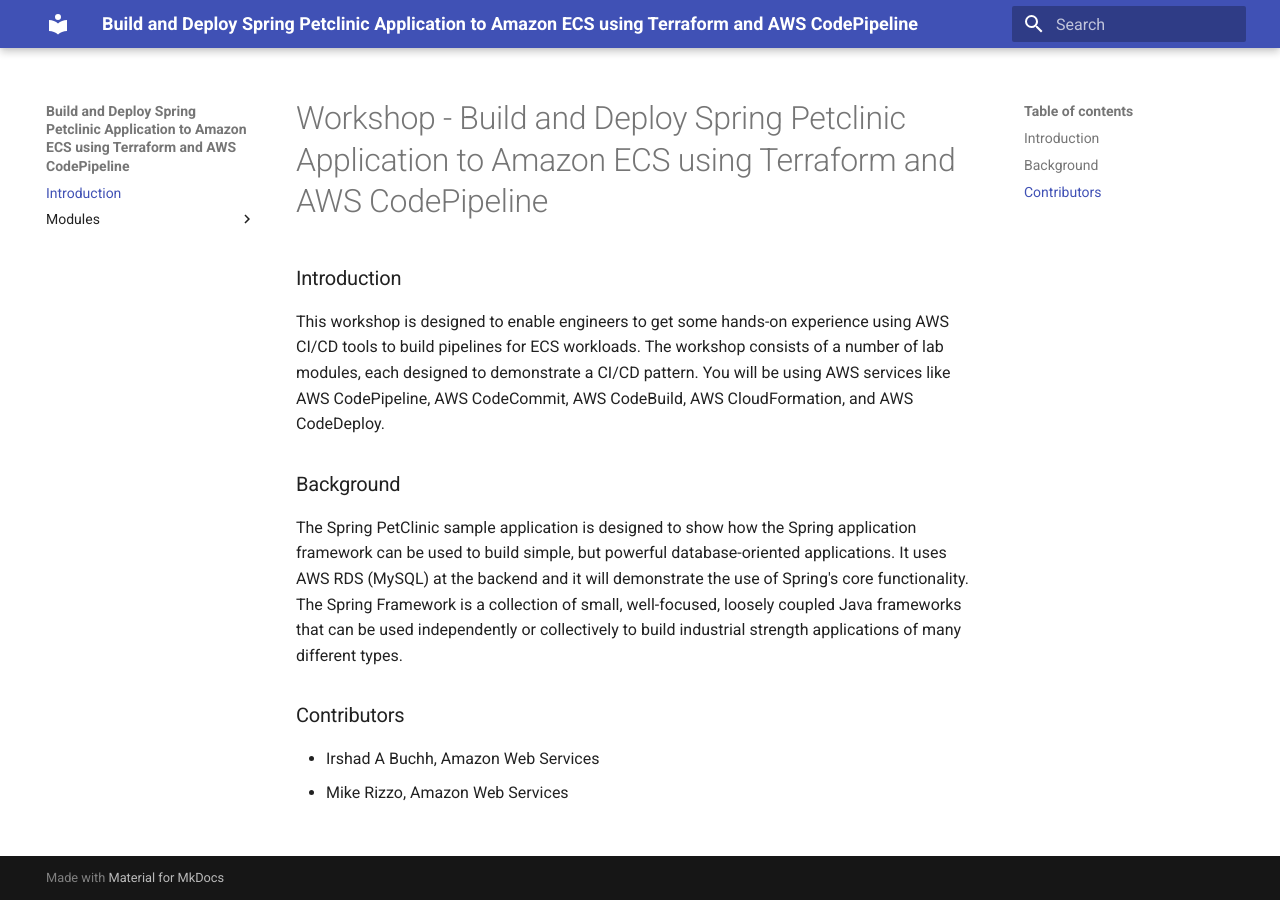
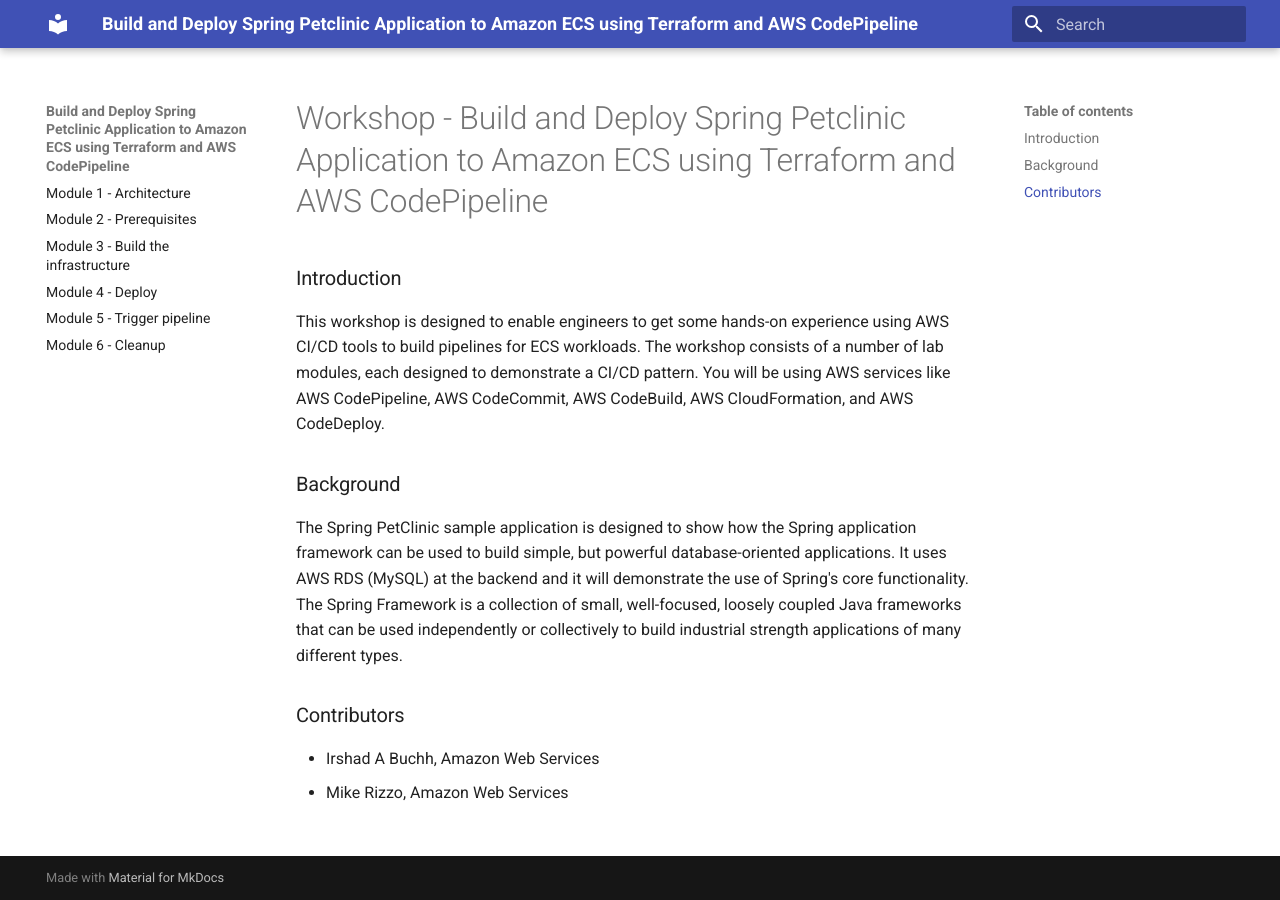
Before and after one commit to aws-samples/aws-ecs-cicd-terraform, an MkDocs documentation site: the page built from docs/index.md, in a window 1280 px wide. Built offline with MkDocs 1.6.1 and Material for MkDocs 9.7.7, drawn with Linux system fonts in a browser that asks for light colours; some web fonts are replaced.

Commit message:
Update mkdocs.yml

```diff
--- a/mkdocs.yml
+++ b/mkdocs.yml
@@ -1,13 +1,11 @@
 site_name: Build and Deploy Spring Petclinic Application to Amazon ECS using Terraform and AWS CodePipeline
 nav:
-  - 'Introduction': index.md
-  - 'Modules':
-    - 'Module 1 - Architecture': architecture.md
-    - 'Module 2 - Prerequisites': prerequisites.md
-    - 'Module 3 - Build the infrastructure': blog/ipoGCN.md
-    - 'Module 4 - Deploy': infrastructure.md
-    - 'Module 5 - Trigger pipeline': deploy.md
-    - 'Module 6 - Cleanup': cleanup.md
+  - Module 1 - Architecture: architecture.md
+  - Module 2 - Prerequisites: prerequisites.md
+  - Module 3 - Build the infrastructure: infrastructure.md
+  - Module 4 - Deploy: deploy.md
+  - Module 5 - Trigger pipeline: pipeline.md
+  - Module 6 - Cleanup: cleanup.md
 theme:
   name: 'material'
   palette:
```
